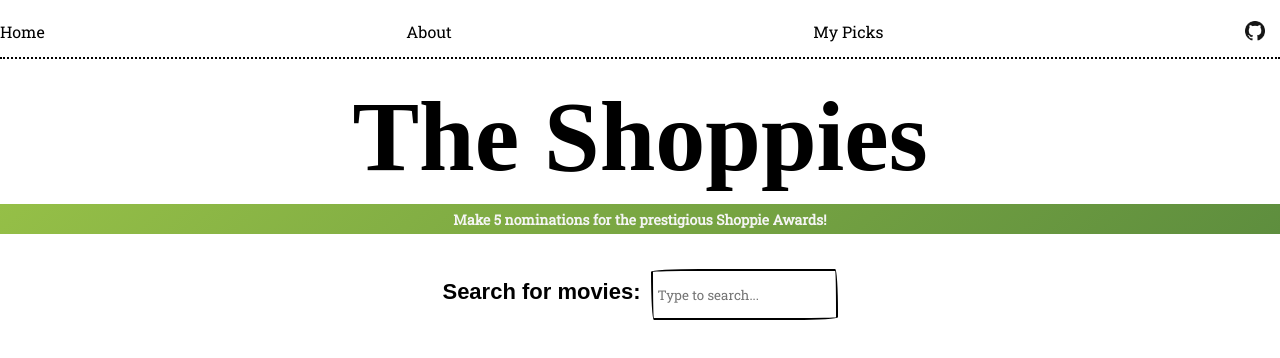
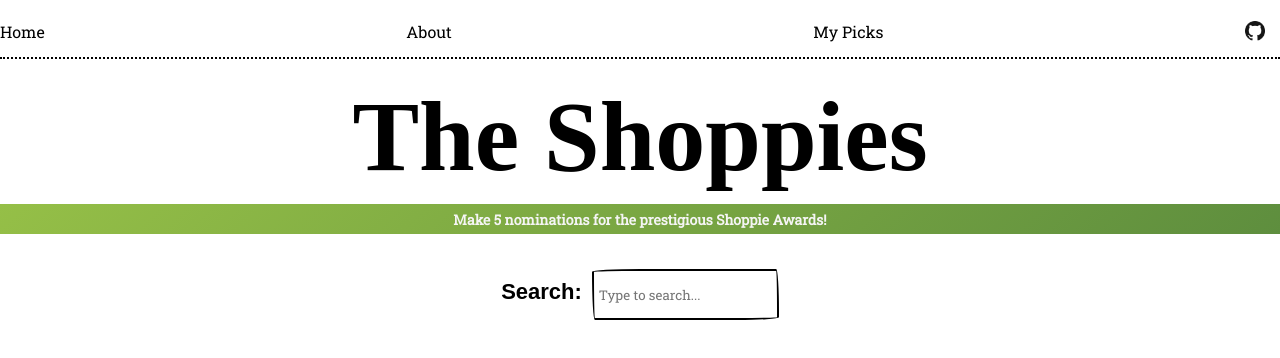
Before and after one commit to Astra-Gal/giulia_galastro_the_shoppies_frontend, a React (Create React App) app: page / in a window 1280 px wide. Shown: the top 358 px of the page. Built offline with nearby package versions, Linux system fonts and the light colour scheme; no server answers; a web font is replaced by a local one.

Commit message:
edited SearchBar text

```diff
--- a/src/components/SearchBar.js
+++ b/src/components/SearchBar.js
@@ -4,7 +4,7 @@ import './SearchBar.css';
 const SearchBar = (props) => {
   return (
     <div className="SearchBar">
-      <h3>Search for movies:</h3>
+      <h3>Search:</h3>
       <input
         value={props.value}
         onChange={(event) => props.setSearchValue(event.target.value)}
```
